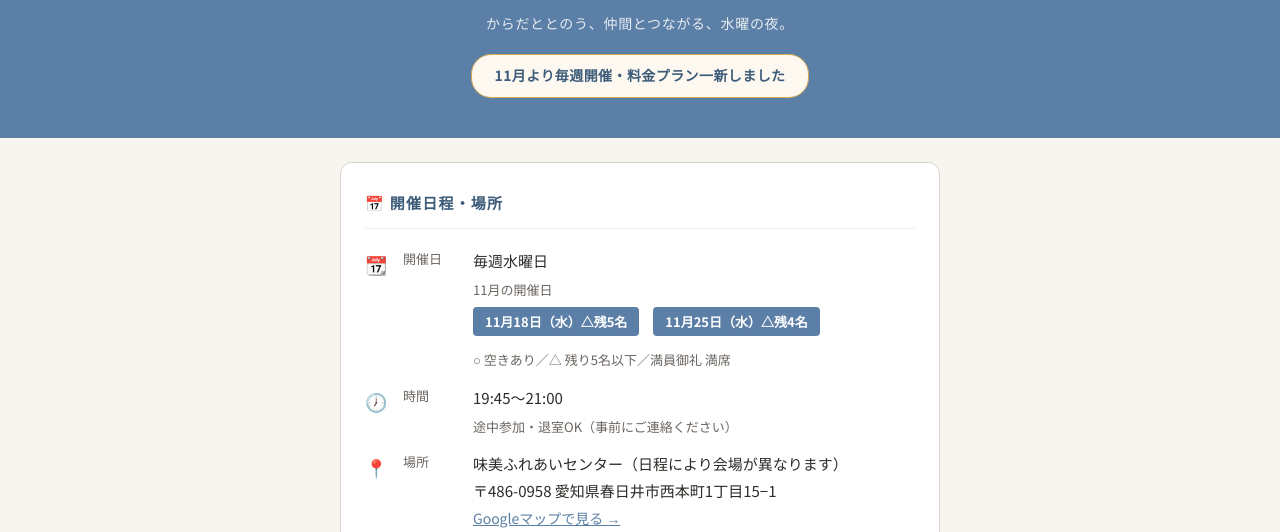
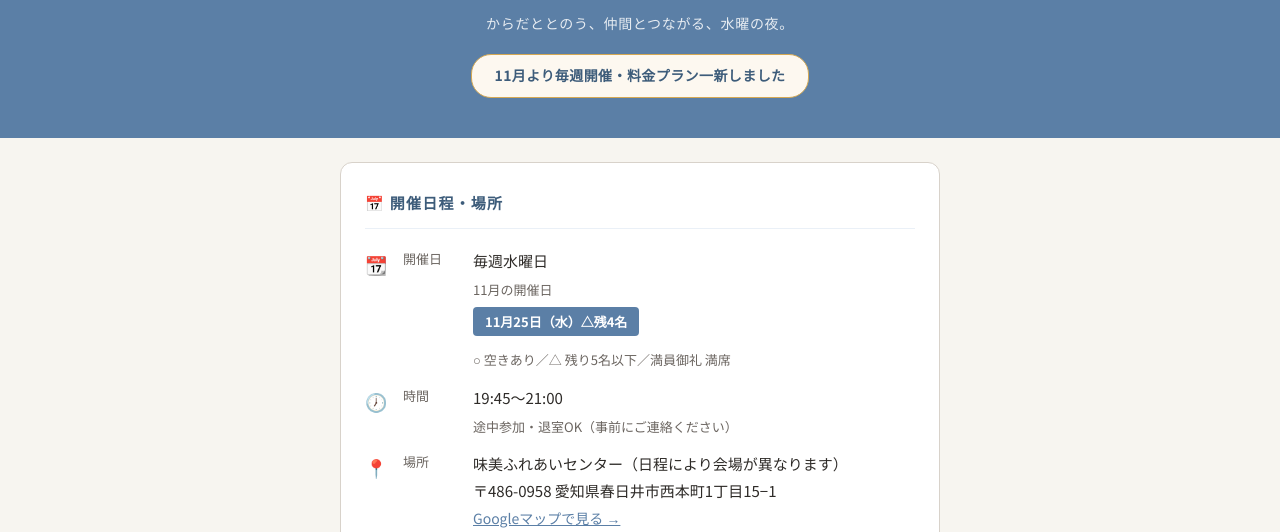
Before and after one commit to akekure-r/akekure-meguri, a plain HTML site: page index_november.html in a window 1280 px wide. Shown: the part 189-721 px from the top of the page. Drawn offline with Linux system fonts and the light colour scheme.

Commit message:
Add files via upload

```diff
--- a/index_november.html
+++ b/index_november.html
@@ -346,7 +346,6 @@
             毎週水曜日
             <div class="note">11月の開催日</div>
             <div class="dates-row">
-              <span class="date-badge">11月18日（水）△残5名</span>
               <span class="date-badge">11月25日（水）△残4名</span>
             </div>
             <div class="note" style="margin-top:6px;">○ 空きあり／△ 残り5名以下／満員御礼 満席</div>
```
